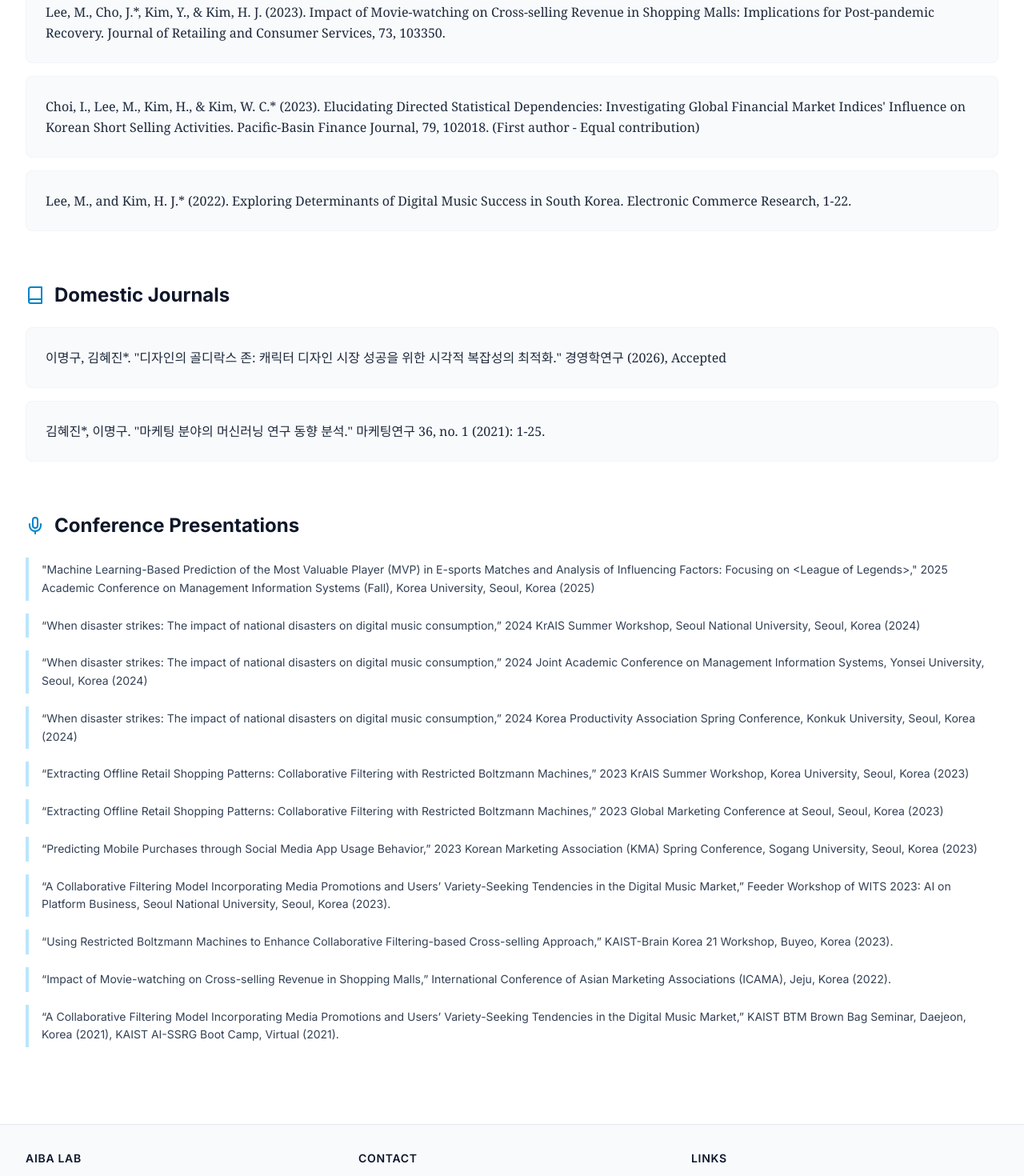
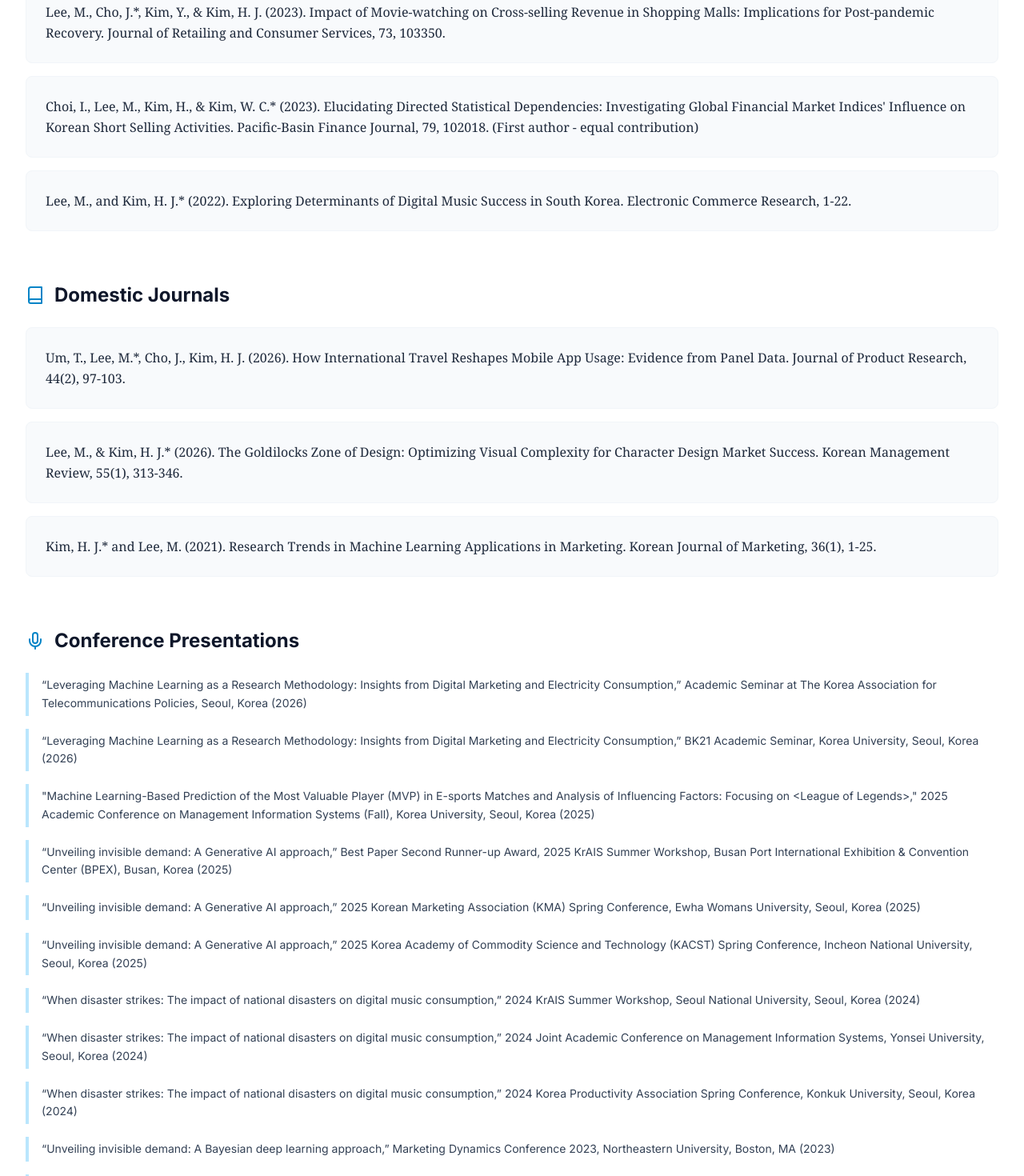
Before and after one commit to aibalab/myounggulee, a React (Vite) app: page /research in a window 1280 px wide. Shown: the part 1080-2550 px from the top of the page at 80% size. Built offline with nearby package versions, Linux system fonts and the light colour scheme.

Commit message:
Update publication list from CV

```diff
--- a/src/pages/Research.jsx
+++ b/src/pages/Research.jsx
@@ -1,36 +1,41 @@
-import { FileText, Mic, Globe, Book } from 'lucide-react';
+import { Mic, Globe, Book } from 'lucide-react';
 
 const Research = () => {
     const publications = {
         international: [
-            "Lee, M.*, & Kim, H. J. (2026). Uncovering App Activity Patterns Behind E-Commerce App Usage: An Explainable AI Framework. Asia Marketing Journal, 28(2).",
-            "Kim, W.- sung, Choi, I. & Lee, M.* (2025). Explainable AI-based mass appraisal: Insights from machine learning applications in Korea’s residential property market. International Journal of Strategic Property Management, 29(5), 350–376.",
-            "Lee, M., Cho, J.*, Kim, Y., & Kim, H. J. (2025). Extracting offline retail shopping patterns: a restricted Boltzmann machines approach to customer segmentation and cross-selling. Expert Systems with Applications, 128797.",
-            "Kim, H., & Lee, M.* (2025). Unraveling the Drivers of ESG Performance in Chinese Firms: An Explainable Machine-Learning Approach. Systems, 13(7), 578.",
-            "Lee, M.*, Choi, I., & Kim, W. C. (2025). Predicting Mobile Payment Behavior Through Explainable Machine Learning and Application Usage Analysis. Journal of Theoretical and Applied Electronic Commerce Research, 20(2), 117.",
-            "Lee, M., & Kim, H. J.* (2023). A collaborative filtering model incorporating media promotions and users' variety-seeking tendencies in the digital music market. Decision Support Systems, 114022.",
-            "Lee, M., Cho, J.*, Kim, Y., & Kim, H. J. (2023). Impact of Movie-watching on Cross-selling Revenue in Shopping Malls: Implications for Post-pandemic Recovery. Journal of Retailing and Consumer Services, 73, 103350.",
-            "Choi, I., Lee, M., Kim, H., & Kim, W. C.* (2023). Elucidating Directed Statistical Dependencies: Investigating Global Financial Market Indices' Influence on Korean Short Selling Activities. Pacific-Basin Finance Journal, 79, 102018. (First author - Equal contribution)",
-            "Lee, M., and Kim, H. J.* (2022). Exploring Determinants of Digital Music Success in South Korea. Electronic Commerce Research, 1-22.",
+            `Lee, M.*, & Kim, H. J. (2026). Uncovering App Activity Patterns Behind E-Commerce App Usage: An Explainable AI Framework. Asia Marketing Journal, 28(2).`,
+            `Kim, W. S., Choi, I., & Lee, M.* (2025). Explainable AI-based mass appraisal: Insights from machine learning applications in Korea’s residential property market. International Journal of Strategic Property Management, 29(5), 350-376.`,
+            `Lee, M., Cho, J.*, Kim, Y., & Kim, H. J. (2025). Extracting offline retail shopping patterns: a restricted Boltzmann machines approach to customer segmentation and cross-selling. Expert Systems with Applications, 128797.`,
+            `Kim, H., & Lee, M.* (2025). Unraveling the Drivers of ESG Performance in Chinese Firms: An Explainable Machine-Learning Approach. Systems, 13(7), 578.`,
+            `Lee, M.*, Choi, I., & Kim, W. C. (2025). Predicting Mobile Payment Behavior Through Explainable Machine Learning and Application Usage Analysis. Journal of Theoretical and Applied Electronic Commerce Research, 20(2), 117.`,
+            `Lee, M., & Kim, H. J.* (2023). A collaborative filtering model incorporating media promotions and users' variety-seeking tendencies in the digital music market. Decision Support Systems, 114022.`,
+            `Lee, M., Cho, J.*, Kim, Y., & Kim, H. J. (2023). Impact of Movie-watching on Cross-selling Revenue in Shopping Malls: Implications for Post-pandemic Recovery. Journal of Retailing and Consumer Services, 73, 103350.`,
+            `Choi, I., Lee, M., Kim, H., & Kim, W. C.* (2023). Elucidating Directed Statistical Dependencies: Investigating Global Financial Market Indices' Influence on Korean Short Selling Activities. Pacific-Basin Finance Journal, 79, 102018. (First author - equal contribution)`,
+            `Lee, M., and Kim, H. J.* (2022). Exploring Determinants of Digital Music Success in South Korea. Electronic Commerce Research, 1-22.`,
         ],
         domestic: [
-            "이명구, 김혜진*. \"디자인의 골디락스 존: 캐릭터 디자인 시장 성공을 위한 시각적 복잡성의 최적화.\" 경영학연구 (2026), Accepted",
-            "김혜진*, 이명구. \"마케팅 분야의 머신러닝 연구 동향 분석.\" 마케팅연구 36, no. 1 (2021): 1-25.",
+            `Um, T., Lee, M.*, Cho, J., Kim, H. J. (2026). How International Travel Reshapes Mobile App Usage: Evidence from Panel Data. Journal of Product Research, 44(2), 97-103.`,
+            `Lee, M., & Kim, H. J.* (2026). The Goldilocks Zone of Design: Optimizing Visual Complexity for Character Design Market Success. Korean Management Review, 55(1), 313-346.`,
+            `Kim, H. J.* and Lee, M. (2021). Research Trends in Machine Learning Applications in Marketing. Korean Journal of Marketing, 36(1), 1-25.`,
         ],
         conferences: [
-            "\"Machine Learning-Based Prediction of the Most Valuable Player (MVP) in E-sports Matches and Analysis of Influencing Factors: Focusing on <League of Legends>,\" 2025 Academic Conference on Management Information Systems (Fall), Korea University, Seoul, Korea (2025)",
-
-            "“When disaster strikes: The impact of national disasters on digital music consumption,” 2024 KrAIS Summer Workshop, Seoul National University, Seoul, Korea (2024)",
-            "“When disaster strikes: The impact of national disasters on digital music consumption,” 2024 Joint Academic Conference on Management Information Systems, Yonsei University, Seoul, Korea (2024)",
-            "“When disaster strikes: The impact of national disasters on digital music consumption,” 2024 Korea Productivity Association Spring Conference, Konkuk University, Seoul, Korea (2024)",
-
-            "“Extracting Offline Retail Shopping Patterns: Collaborative Filtering with Restricted Boltzmann Machines,” 2023 KrAIS Summer Workshop, Korea University, Seoul, Korea (2023)",
-            "“Extracting Offline Retail Shopping Patterns: Collaborative Filtering with Restricted Boltzmann Machines,” 2023 Global Marketing Conference at Seoul, Seoul, Korea (2023)",
-            "“Predicting Mobile Purchases through Social Media App Usage Behavior,” 2023 Korean Marketing Association (KMA) Spring Conference, Sogang University, Seoul, Korea (2023)",
-            "“A Collaborative Filtering Model Incorporating Media Promotions and Users’ Variety-Seeking Tendencies in the Digital Music Market,” Feeder Workshop of WITS 2023: AI on Platform Business, Seoul National University, Seoul, Korea (2023).",
-            "“Using Restricted Boltzmann Machines to Enhance Collaborative Filtering-based Cross-selling Approach,” KAIST-Brain Korea 21 Workshop, Buyeo, Korea (2023).",
-            "“Impact of Movie-watching on Cross-selling Revenue in Shopping Malls,” International Conference of Asian Marketing Associations (ICAMA), Jeju, Korea (2022).",
-            "“A Collaborative Filtering Model Incorporating Media Promotions and Users’ Variety-Seeking Tendencies in the Digital Music Market,” KAIST BTM Brown Bag Seminar, Daejeon, Korea (2021), KAIST AI-SSRG Boot Camp, Virtual (2021)."
+            `“Leveraging Machine Learning as a Research Methodology: Insights from Digital Marketing and Electricity Consumption,” Academic Seminar at The Korea Association for Telecommunications Policies, Seoul, Korea (2026)`,
+            `“Leveraging Machine Learning as a Research Methodology: Insights from Digital Marketing and Electricity Consumption,” BK21 Academic Seminar, Korea University, Seoul, Korea (2026)`,
+            `"Machine Learning-Based Prediction of the Most Valuable Player (MVP) in E-sports Matches and Analysis of Influencing Factors: Focusing on <League of Legends>," 2025 Academic Conference on Management Information Systems (Fall), Korea University, Seoul, Korea (2025)`,
+            `“Unveiling invisible demand: A Generative AI approach,” Best Paper Second Runner-up Award, 2025 KrAIS Summer Workshop, Busan Port International Exhibition & Convention Center (BPEX), Busan, Korea (2025)`,
+            `“Unveiling invisible demand: A Generative AI approach,” 2025 Korean Marketing Association (KMA) Spring Conference, Ewha Womans University, Seoul, Korea (2025)`,
+            `“Unveiling invisible demand: A Generative AI approach,” 2025 Korea Academy of Commodity Science and Technology (KACST) Spring Conference, Incheon National University, Seoul, Korea (2025)`,
+            `“When disaster strikes: The impact of national disasters on digital music consumption,” 2024 KrAIS Summer Workshop, Seoul National University, Seoul, Korea (2024)`,
+            `“When disaster strikes: The impact of national disasters on digital music consumption,” 2024 Joint Academic Conference on Management Information Systems, Yonsei University, Seoul, Korea (2024)`,
+            `“When disaster strikes: The impact of national disasters on digital music consumption,” 2024 Korea Productivity Association Spring Conference, Konkuk University, Seoul, Korea (2024)`,
+            `“Unveiling invisible demand: A Bayesian deep learning approach,” Marketing Dynamics Conference 2023, Northeastern University, Boston, MA (2023)`,
+            `“Extracting Offline Retail Shopping Patterns: Collaborative Filtering with Restricted Boltzmann Machines,” 2023 KrAIS Summer Workshop, Korea University, Seoul, Korea (2023)`,
+            `“Extracting Offline Retail Shopping Patterns: Collaborative Filtering with Restricted Boltzmann Machines,” 2023 Global Marketing Conference at Seoul, Seoul, Korea (2023)`,
+            `“Predicting Mobile Purchases through Social Media App Usage Behavior,” 2023 Korean Marketing Association (KMA) Spring Conference, Sogang University, Seoul, Korea (2023)`,
+            `“A Collaborative Filtering Model Incorporating Media Promotions and Users’ Variety-Seeking Tendencies in the Digital Music Market,” Feeder Workshop of WITS 2023: AI on Platform Business, Seoul National University, Seoul, Korea (2023).`,
+            `“Using Restricted Boltzmann Machines to Enhance Collaborative Filtering-based Cross-selling Approach,” KAIST-Brain Korea 21 Workshop, Buyeo, Korea (2023).`,
+            `“Impact of Movie-watching on Cross-selling Revenue in Shopping Malls,” International Conference of Asian Marketing Associations (ICAMA), Jeju, Korea (2022).`,
+            `“A Collaborative Filtering Model Incorporating Media Promotions and Users’ Variety-Seeking Tendencies in the Digital Music Market,” KAIST BTM Brown Bag Seminar, Daejeon, Korea (2021), KAIST AI-SSRG Boot Camp, Virtual (2021).`
         ]
     };
 
```
